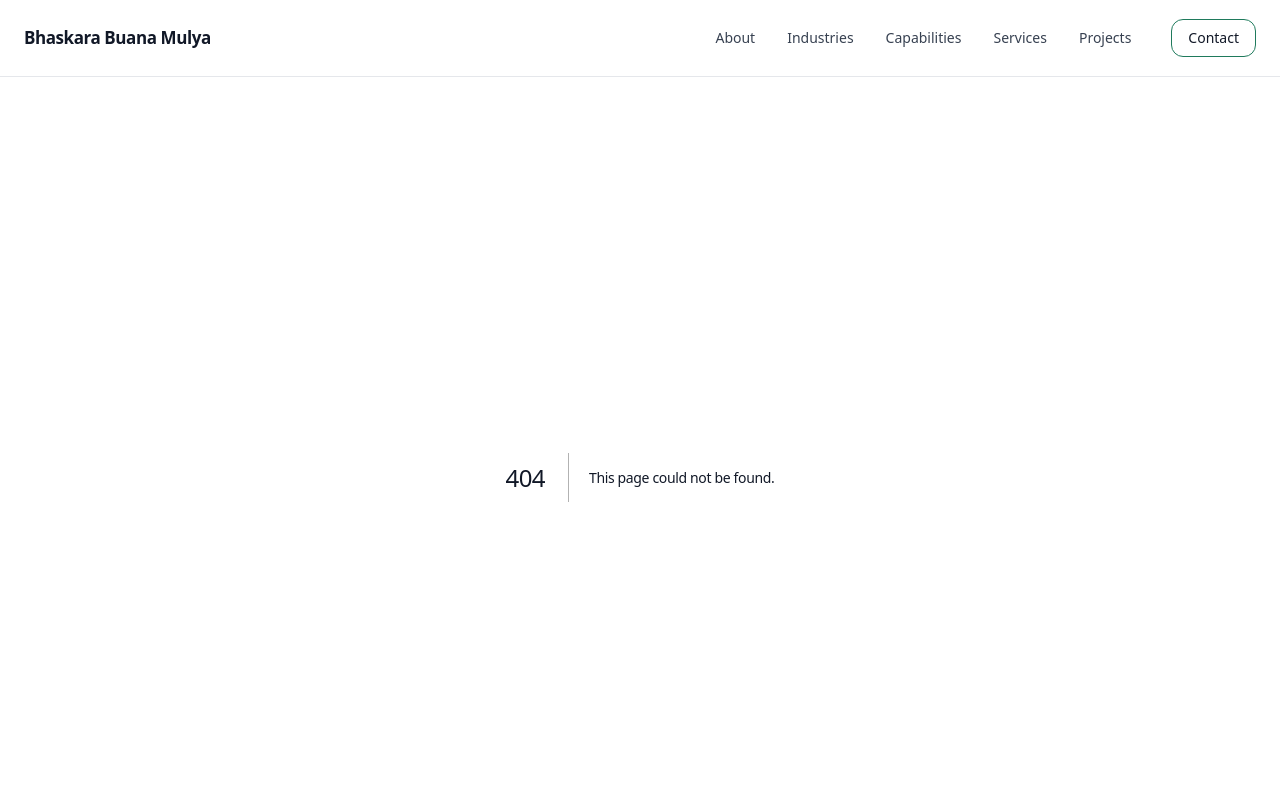
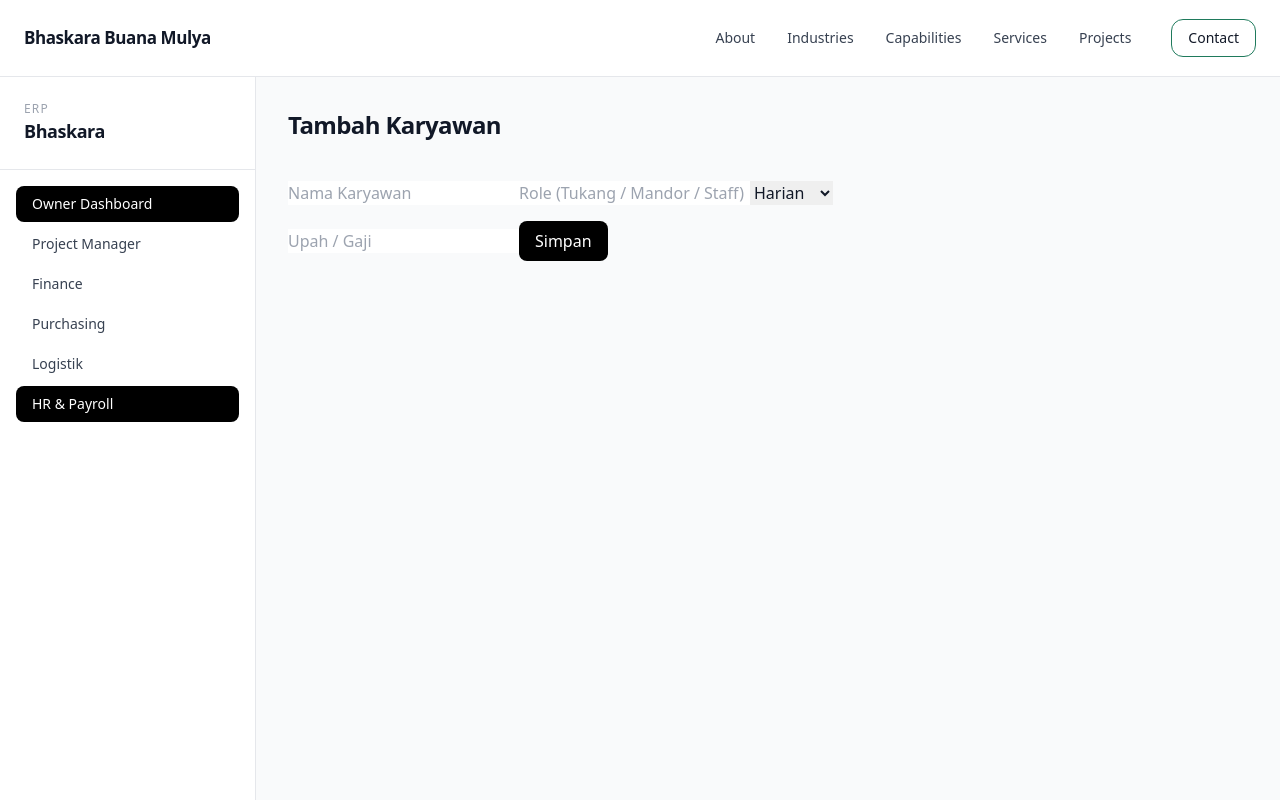
Before and after one commit to herlan-syihabudin/Bhaskara, a Next.js app: page /dashboard/payroll/karyawan/tambah in a window 1280 px wide. Before the commit this address had no page. Shown: the top 800 px of the page. Built offline with nearby package versions, Linux system fonts and the light colour scheme.

Commit message:
Create page.tsx

```diff
--- /dev/null
+++ b/app/dashboard/payroll/karyawan/tambah/page.tsx
@@ -0,0 +1,76 @@
+"use client";
+
+import { useState } from "react";
+import { useRouter } from "next/navigation";
+
+export default function TambahKaryawanPage() {
+  const router = useRouter();
+
+  const [form, setForm] = useState({
+    nama: "",
+    role: "",
+    type: "HARIAN",
+    rate: "",
+  });
+
+  async function handleSubmit(e: React.FormEvent) {
+    e.preventDefault();
+
+    await fetch("/api/karyawan", {
+      method: "POST",
+      headers: { "Content-Type": "application/json" },
+      body: JSON.stringify(form),
+    });
+
+    router.push("/dashboard/payroll/karyawan");
+  }
+
+  return (
+    <section className="max-w-xl space-y-6">
+      <h1 className="text-2xl font-semibold">Tambah Karyawan</h1>
+
+      <form onSubmit={handleSubmit} className="space-y-4">
+        <input
+          placeholder="Nama Karyawan"
+          className="input"
+          value={form.nama}
+          onChange={(e) => setForm({ ...form, nama: e.target.value })}
+          required
+        />
+
+        <input
+          placeholder="Role (Tukang / Mandor / Staff)"
+          className="input"
+          value={form.role}
+          onChange={(e) => setForm({ ...form, role: e.target.value })}
+          required
+        />
+
+        <select
+          className="input"
+          value={form.type}
+          onChange={(e) => setForm({ ...form, type: e.target.value })}
+        >
+          <option value="HARIAN">Harian</option>
+          <option value="BULANAN">Bulanan</option>
+        </select>
+
+        <input
+          placeholder="Upah / Gaji"
+          type="number"
+          className="input"
+          value={form.rate}
+          onChange={(e) => setForm({ ...form, rate: e.target.value })}
+          required
+        />
+
+        <button
+          type="submit"
+          className="px-4 py-2 rounded-lg bg-black text-white"
+        >
+          Simpan
+        </button>
+      </form>
+    </section>
+  );
+}
```
